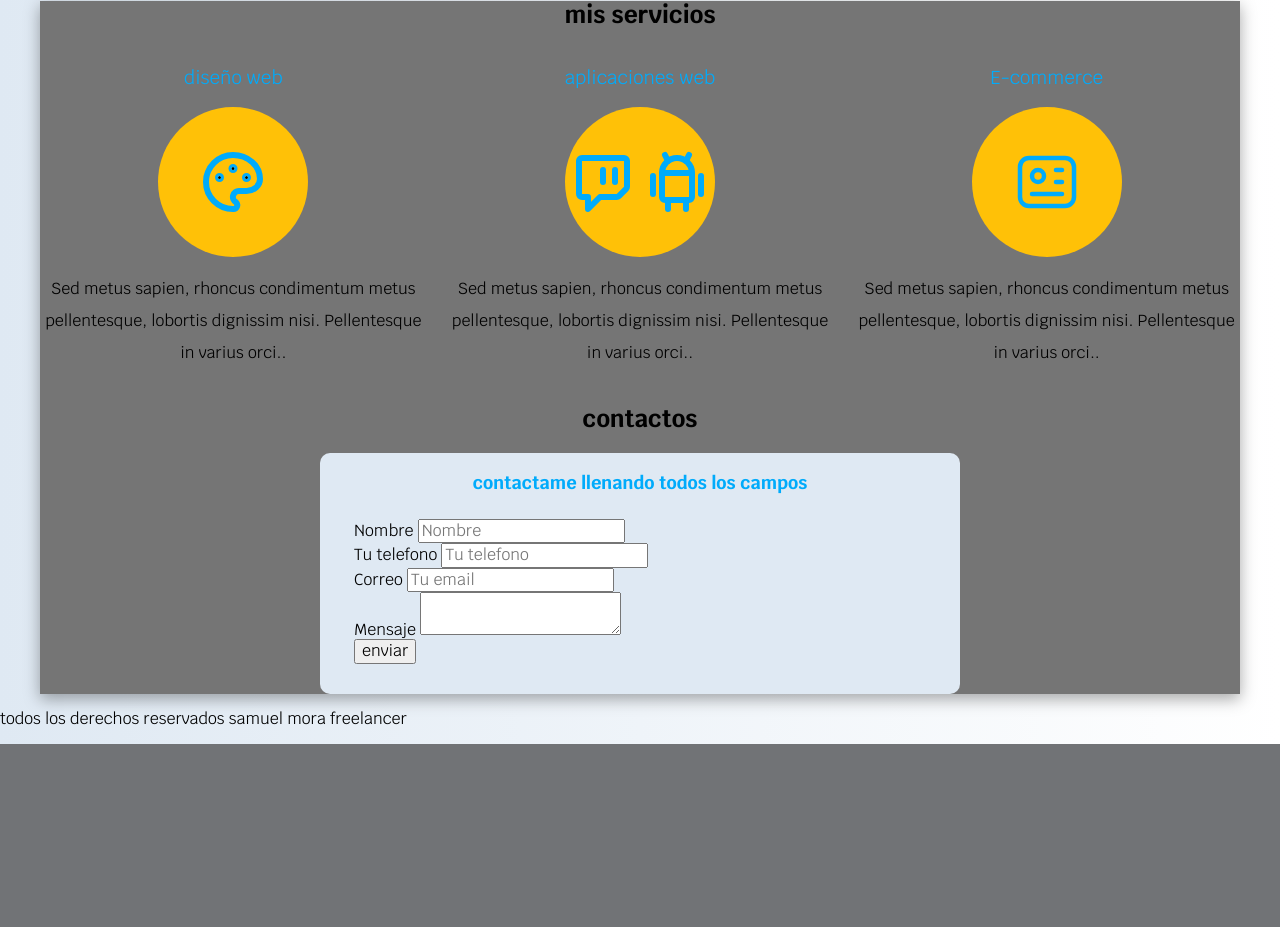
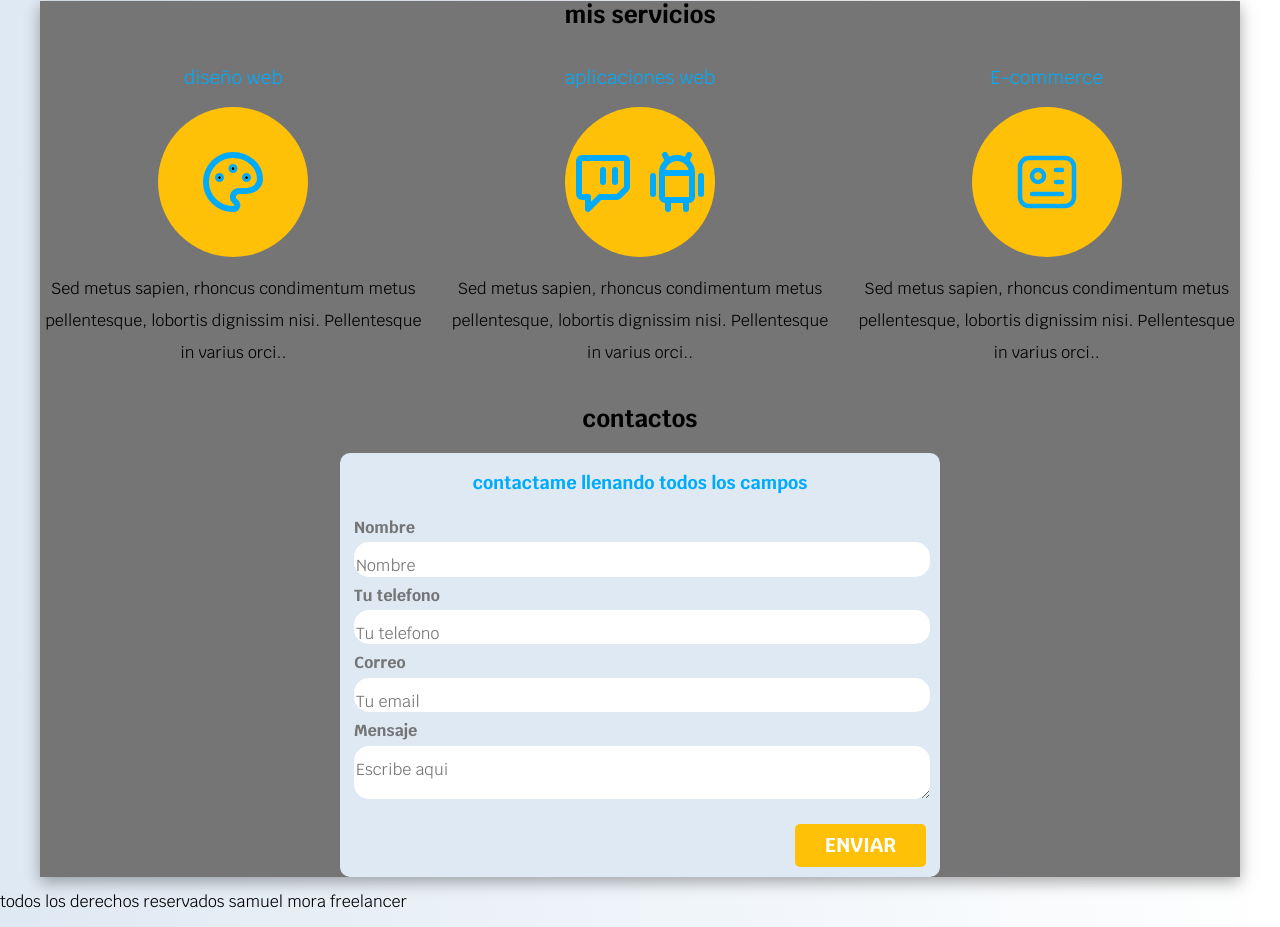
Before and after one commit to samuelmora01/frontend-learn, a PHP site: page / in a window 1280 px wide. Shown: the part 592-1519 px from the top of the page. Before the commit the page ends 1336 px from the top, so only its background shows below. Run offline with PHP 8.4, Linux system fonts and the light colour scheme.

Commit message:
actualizacion celular

```diff
--- a/freelancer/css/styles.css
+++ b/freelancer/css/styles.css
@@ -69,13 +69,32 @@ h1, h2, h3 {
     border-radius: .5rem;
     width: 90%;
     text-align: center;
+    border: none;
 }
-
-
 
 /* comentarios */
 /* 1 rem = 1 px */
 
+
+/**utlidades**/
+
+@media (min-width:768px){
+ .w-sm-100 {
+     width: auto;
+ }
+}
+
+.flex {
+ display: flex;
+}
+
+.alinear-derecha {
+ justify-content: flex-end;
+}
+
+.w-sm-100 {
+    width:100%;
+}
 
 /*navegacion*/
 .nav-bg {
@@ -86,6 +105,11 @@ h1, h2, h3 {
     .boton {
         width: auto;
     }
+}
+
+.boton:hover {
+    cursor: pointer; /**cambiar a mano el cursor**/
+
 }
 
 .navegacion {
@@ -190,7 +214,7 @@ background-color: var(--grisclaro);
 width: min( 60rem, 100% ); /**utiliza el valor mas pequeño**/
 margin: 0 auto;
 border-radius: 1rem;
-padding: 2rem;
+padding-top: 2rem;
 }
 
 .formulario fieldset {
@@ -200,7 +224,29 @@ padding: 2rem;
 .formulario legend {
     text-align: center;
     font-size: 1.8rem;
-    font-weight: 700;
-    margin-bottom: 2rem;
+    font-weight: 700; /**negrillas**/
+    margin-bottom: 2rem; /**separar del inicio**/
     color: var(--primario);
 }
+
+.contenedorcmp {
+
+}
+
+.campo {
+ margin-bottom: 1rem;
+}
+
+.campo label {
+ color: var(--gris);
+ margin-bottom: .5rem;
+ font-weight: bold;
+ display: block;
+}
+
+.input-text {
+    width: 100%;
+    border: none;
+    padding-top: 1.5rem;
+    border-radius: 1.5rem;
+}
--- a/freelancer/index.html
+++ b/freelancer/index.html
@@ -138,27 +138,27 @@
                 <div class="contenedorcmp">
                     <div class="campo">
                         <label> Nombre </label>
-                        <input type="text" placeholder="Nombre"/>
+                        <input class="input-text" type="text" placeholder="Nombre"/>
                     </div>
 
                     <div class="campo">
                         <label> Tu telefono </label>
-                        <input type="tel" placeholder="Tu telefono"/>
+                        <input class="input-text" type="tel" placeholder="Tu telefono"/>
                     </div>
 
                     <div class="campo">
                         <label> Correo </label>
-                        <input type="email" placeholder="Tu email"/>
+                        <input class="input-text" type="email" placeholder="Tu email"/>
                     </div>
 
                     <div class="campo">
                         <label> Mensaje </label>
-                        <textarea></textarea>
+                        <textarea placeholder="Escribe aqui" class="input-text"></textarea>
                     </div>
                 </div>  <!--contenedor de los campos-->
 
-                <div>
-                    <input type="submit" value="enviar">
+                <div class="alinear-derecha flex">
+                    <input class="boton w-sm-100"  type="submit" value="enviar">
                 </div>
 
 
```
